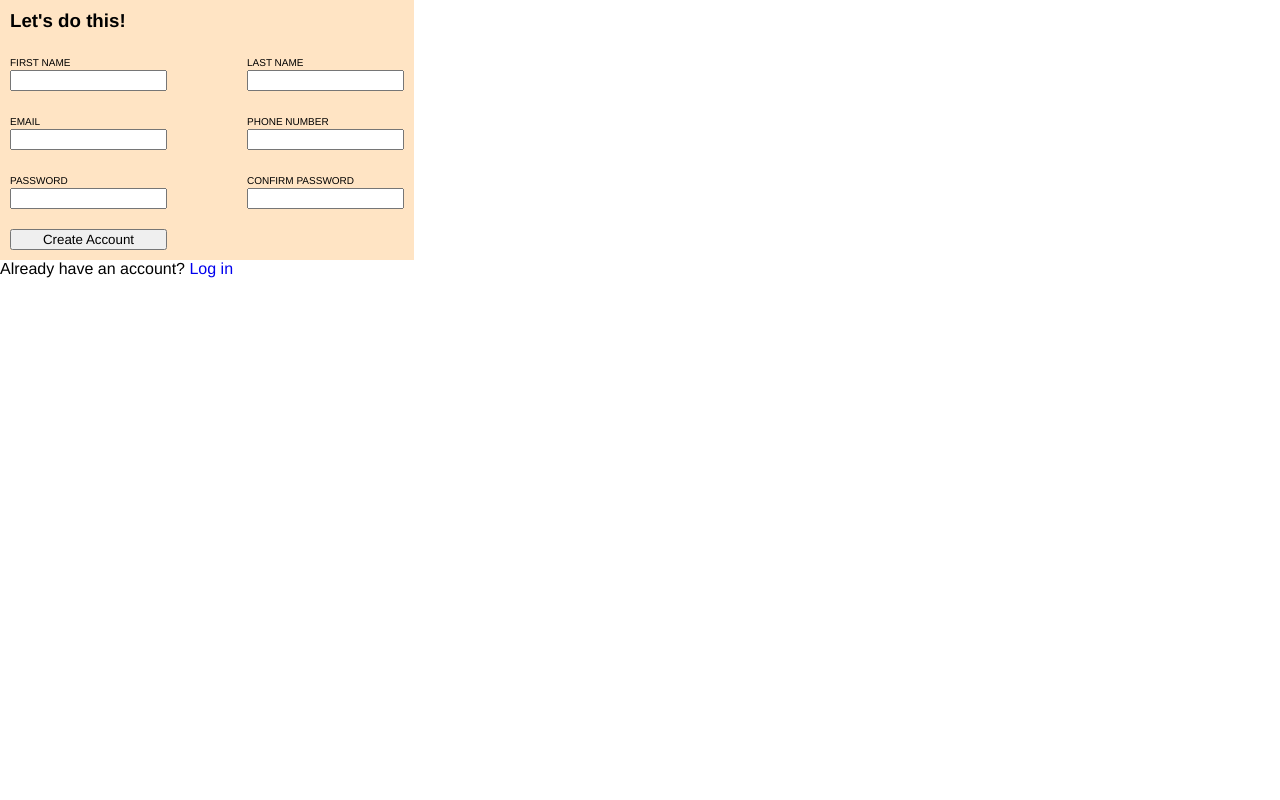
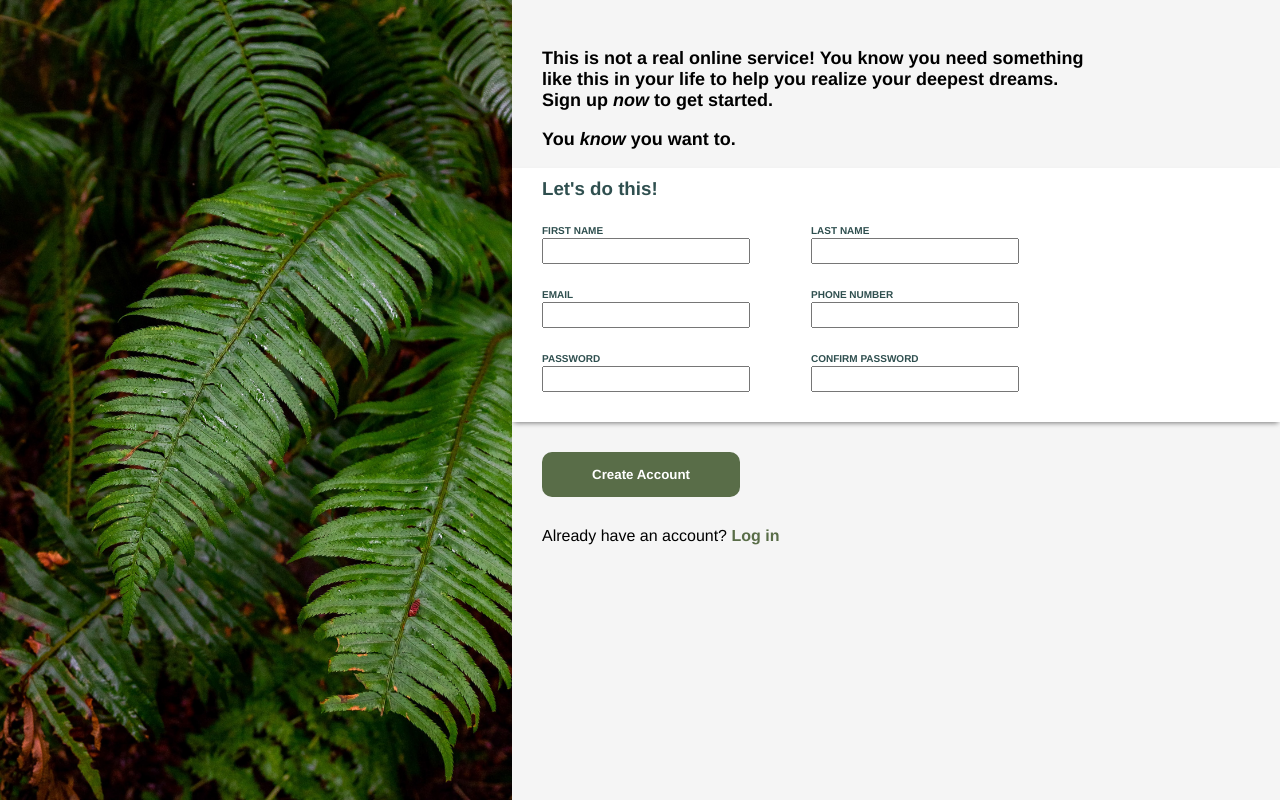
Before and after one commit to iamahmed14/signup-form, a plain HTML site: page index.html in a window 1280 px wide. Drawn offline with Linux system fonts and the light colour scheme.

Commit message:
more styling

```diff
--- a/index.html
+++ b/index.html
@@ -8,10 +8,19 @@
     <title>Sign-up</title>
 </head>
 <body>
+    <div class="left"></div>
 
+    <div class="right">
 
+        <div class="description">
+            <p>This is not a real online service! You know you need something like
+                this in your life to help you realize your deepest dreams. <br>
+                Sign up <em>now</em> to get started.</p>
+            <p>You <em>know</em> you want to.</p>
+        </div>
 
         <form action="#" method="post">
+            <div class="form_area">
                 <h3>Let's do this!</h3>
                 <div>
                     <label for="first_name">FIRST NAME</label>
@@ -37,11 +46,15 @@
                     <label for="confirm_password">CONFIRM PASSWORD</label>
                     <input type="password" name="confirm_password" id="confirm_password">
                 </div>
-        <button type="submit">Create Account</button>
-    </form>
-
+            </div>
+            <div class="button_area">
+                <button type="submit">Create Account</button><br>
                 <p class="alreadyLine">Already have an account?</p>
                 <a href="#">Log in</a>
+            </div>
+        </form>
+    </div>
+
 
 </body>
 </html>
--- a/styles.css
+++ b/styles.css
@@ -1,28 +1,62 @@
-
 *{
     font-family: Helvetica, Arial, sans-serif;
 }
 body{
+    background-color: whitesmoke;
+    display: flex;
     margin: 0;
 }
-form{
-    background-color: bisque;
-    padding: 10px;
+.left{
+    flex: 40%;
+    background-image: url("images/background.jpg");
+    background-color: rgb(22, 80, 22);
+    background-size: cover;
+    background-repeat: no-repeat;
+    min-height: 100vh;
+}
+.right{
+    flex: 60%;
+}
+
+.description{
+    padding: 30px 170px 0 30px;
+    font-weight: bold;
+    font-size: 18px;
+}
+
+.form_area{
+    background-color: white;
+    color: darkslategray;
     display: grid;
     grid-template-columns: 1fr 1fr;
-    column-gap: 80px;
+    padding: 10px 200px 30px 30px;
     row-gap: 20px;
-    width: fit-content;
+    box-shadow: 0px 3px 5px -2px rgba(0, 0, 0, .5);
 }
-form > h3{
+.form_area > h3{
     grid-column: 1 / 3;
     margin: 0;
 }
 input{
     display: block;
+    width: 200px;
+    height: 20px;
 }
 label{
     font-size: x-small;
+    font-weight: bold;
+}
+.button_area{
+    padding: 30px;
+}
+button{
+    background-color: #596D48;
+    font-weight: bold;
+    border: none;
+    color: white;
+    padding: 15px 50px;
+    border-radius: 10px;
+    margin-bottom: 30px;
 }
 .alreadyLine{
     margin: 0;
@@ -30,4 +64,6 @@ label{
 }
 a{
     text-decoration: none;
+    color: #596D48;
+    font-weight: bold;
 }
```
Also changed, not shown: images/background.jpg (added). Lines whose indentation alone changed are shown as unchanged.
